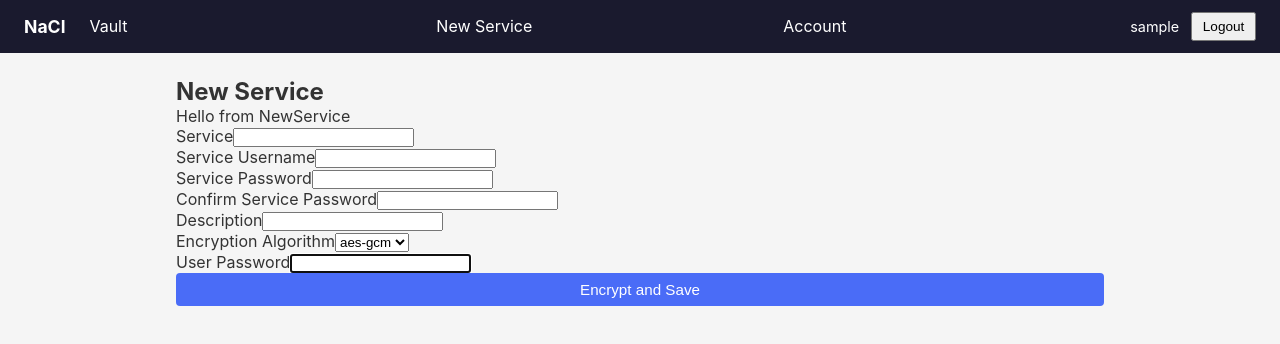
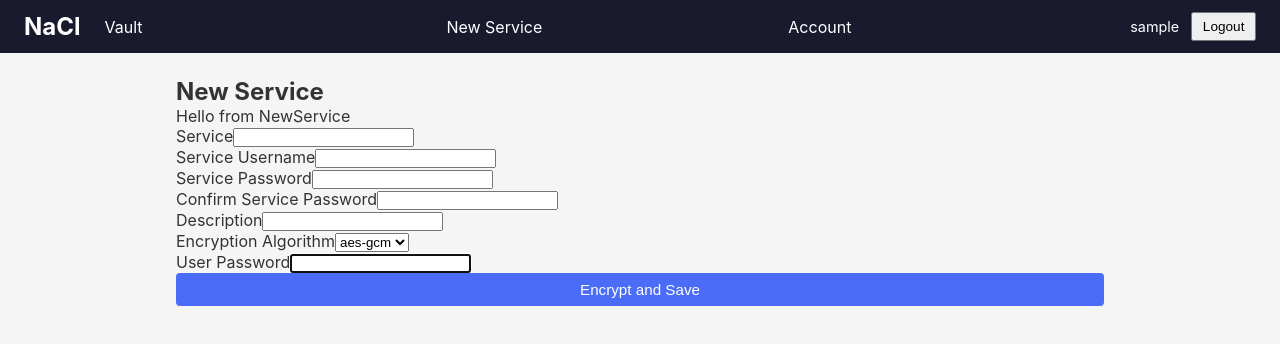
Before and after one commit to ManoloEsS/NaCl, a React (Vite) app in the folder nacl_frontend/: page /new in a window 1280 px wide. Shown: the top 344 px of the page. Built offline with nearby package versions, Linux system fonts and the light colour scheme; sample sign-in values are in the browser's storage.

Commit message:
fix: modify font size for brand field in layout

```diff
--- a/nacl_frontend/src/index.css
+++ b/nacl_frontend/src/index.css
@@ -9,7 +9,7 @@ body { font-family: -apple-system, BlinkMacSystemFont, 'Segoe UI', Roboto, sans-
 .navbar { display: flex; align-items: center; gap: 1.5rem; background: #1a1a2e; color: white; padding: 0.75rem 1.5rem; }
 .navbar a { color: white; text-decoration: none; }
 .navbar a:hover { text-decoration: underline; }
-.nav-brand a { font-weight: bold; font-size: 1.1rem; }
+.nav-brand a { font-weight: bold; font-size: 1.5rem; }
 .nav-links { display: flex; gap: 1rem; flex: 1; }
 .nav-user { display: flex; align-items: center; gap: 0.75rem; font-size: 0.9rem; }
 .main-content { max-width: 960px; margin: 1.5rem auto; padding: 0 1rem; }
```
